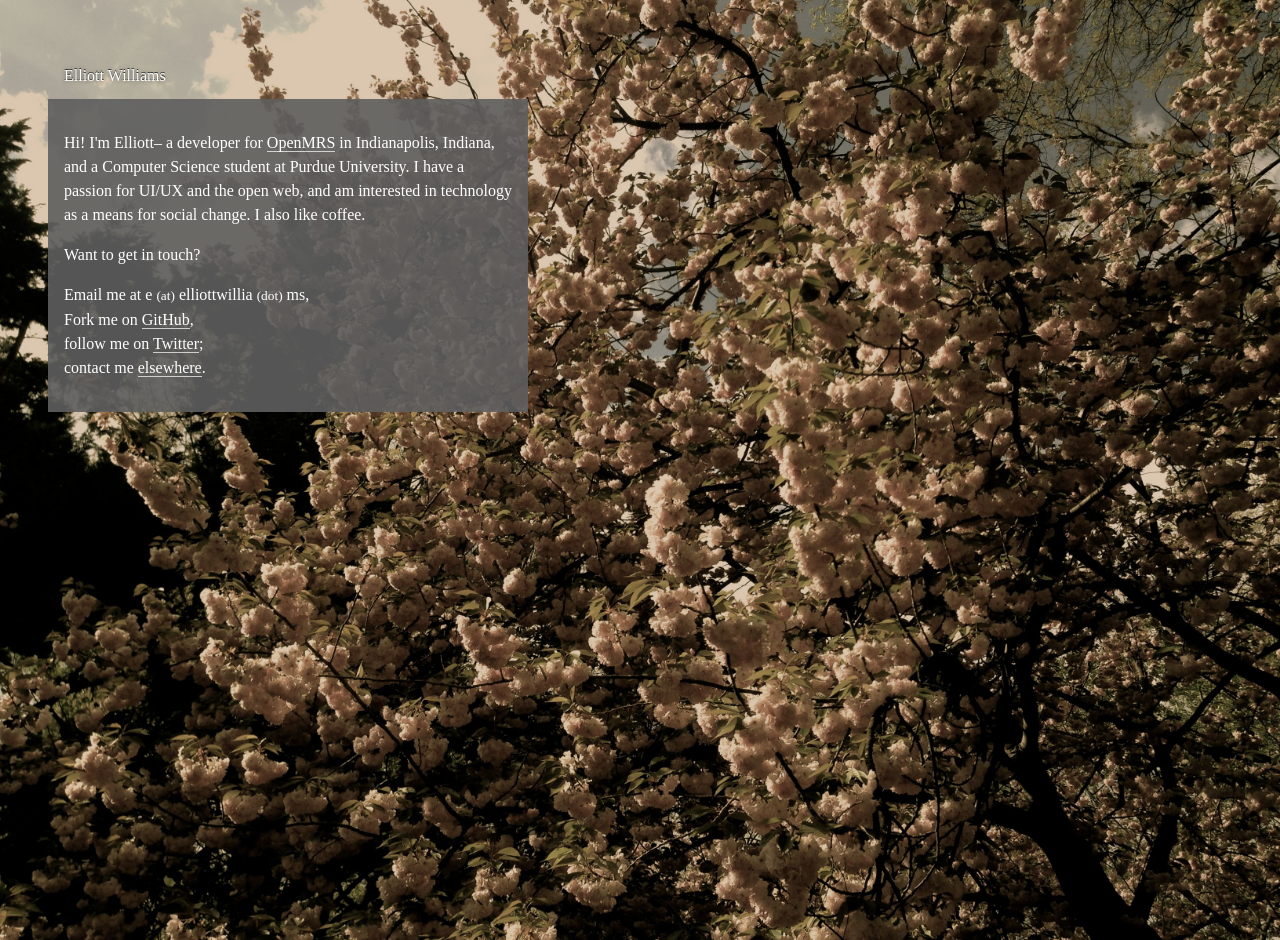
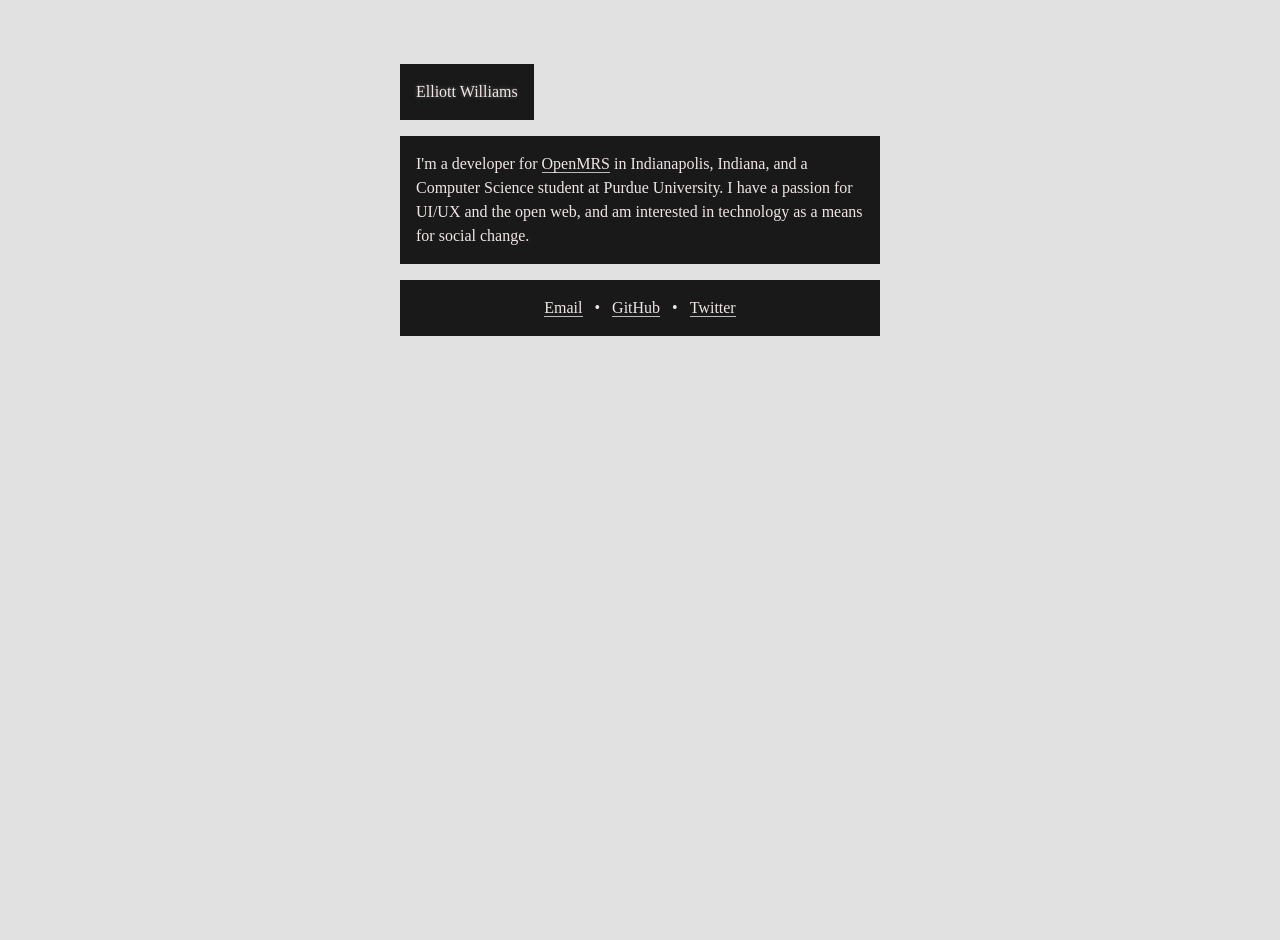
Before and after one commit to elliottwilliams/elliottwilliams.github.com, a PHP site: page / in a window 1280 px wide. Run offline with PHP 8.4, Linux system fonts and the light colour scheme; some libraries are stand-ins or nearby versions; some web fonts are replaced.

Commit message:
Lil' overhaul

```diff
--- a/css/style.css
+++ b/css/style.css
@@ -1,41 +1,58 @@
+@charset "UTF-8";
 @import url(http://fonts.googleapis.com/css?family=PT+Serif+Caption:400,400italic);
-/* line 7, ../scss/style.scss */
+/* line 11, ../scss/style.scss */
+.block, h1, section {
+  padding: 1em;
+  margin: 0 -1em 1em;
+  background-color: #191919;
+}
+/* line 16, ../scss/style.scss */
+.block p:first-child, h1 p:first-child, section p:first-child {
+  margin-top: 0;
+}
+/* line 20, ../scss/style.scss */
+.block p:last-child, h1 p:last-child, section p:last-child {
+  margin-bottom: 0;
+}
+
+/* line 25, ../scss/style.scss */
 body {
-  background-color: #c3c3c3;
-  color: #fff;
+  background-color: #e1e1e1;
+  color: #f0e6e6;
   font: 300 1em/1.5em 'PT Serif Caption', serif;
   max-width: 28em;
-  margin: 4em;
+  margin: 4em auto;
 }
 @media (max-width: 36em) {
-  /* line 7, ../scss/style.scss */
+  /* line 25, ../scss/style.scss */
   body {
     margin: 4em 11.11%;
   }
 }
 
-/* line 19, ../scss/style.scss */
+/* line 38, ../scss/style.scss */
 a, a:link, a:visited {
-  color: #fff;
+  color: #f0e6e6;
   text-decoration: none;
   border-bottom: 1px solid rgba(255, 255, 255, 0.7);
   margin-bottom: -1px;
 }
 
-/* line 25, ../scss/style.scss */
+/* line 44, ../scss/style.scss */
 a:hover {
   border-bottom-color: #fff;
 }
 
-/* line 29, ../scss/style.scss */
+/* line 48, ../scss/style.scss */
 h1 {
+  display: inline-block;
   font-size: 1em;
   font-weight: normal;
-  color: #fff;
-  text-shadow: 0 -1px #333333, 0 0 4px #5f5f5f;
+  color: #f0e6e6;
+  text-shadow: 0 -1px #333, 0 0 4px #5f5f5f;
 }
 
-/* line 36, ../scss/style.scss */
+/* line 58, ../scss/style.scss */
 mark {
   background-color: rgba(255, 255, 255, 0.2);
   padding: 0.2em;
@@ -43,9 +60,23 @@ mark {
   color: inherit;
 }
 
-/* line 43, ../scss/style.scss */
-section {
-  padding: 1em;
-  margin: 0 -1em -1em;
-  background-color: rgba(95, 95, 95, 0.9);
+/* line 69, ../scss/style.scss */
+ul.contact {
+  list-style: none;
+  margin: 0;
+  padding: 0;
+  text-align: center;
 }
+/* line 75, ../scss/style.scss */
+ul.contact li {
+  display: inline;
+}
+/* line 78, ../scss/style.scss */
+ul.contact li:after {
+  content: "•";
+  padding: 0 0.5em;
+}
+/* line 83, ../scss/style.scss */
+ul.contact li:last-child:after {
+  content: none;
+}
--- a/index.html
+++ b/index.html
@@ -9,15 +9,17 @@
   <title>Elliott Williams</title>
 
   <link rel="stylesheet" href="css/style.css" media="screen" type="text/css" />
+  <!--
   <script src="http://code.jquery.com/jquery-2.1.1.min.js"></script>
   <script src="jquery.backstretch.min.js"></script>
 
   <script>
   $().ready(function() {
-    // To attach Backstrech as the body's background
+    To attach Backstrech as the body's background
     $.backstretch("bkgd.jpg");
   })
   </script>
+  -->
 
   <script src="ga.js"></script>
 
@@ -29,21 +31,27 @@
 
 <section>
   <p>
-    Hi! I'm Elliott&ndash; a developer for
-    <a href="http://openmrs.org">OpenMRS</a> in Indianapolis, Indiana, and a
-    Computer Science student at Purdue University. I have
-    a passion for UI/UX and the open web, and am interested in technology as
-    a means for social change. I also like coffee.
+    I'm a developer for <a href="http://openmrs.org">OpenMRS</a> in
+    Indianapolis, Indiana, and a Computer Science student at Purdue University.
+    I have a passion for UI/UX and the open web, and am interested in
+    technology as a means for social change.
   </p>
-  <p>
-    Want to get in touch?
-  </p>
-  <p>
-    Email me at e <small>(at)</small> elliottwillia <small>(dot)</small> ms,<br>
-    Fork me on <a href="http://github.com/elliottwilliams">GitHub</a>,<br>
-    follow me on <a href="http://twitter.com/elliottwil">Twitter</a>;<br>
-    contact me <a href="http://lkd.to/elliottwilliams">elsewhere</a>.
-  </p>
+</section>
+
+<section>
+
+  <ul class="contact">
+    <li>
+      <a href="http://www.google.com/recaptcha/mailhide/d?k=01izhQl-2cWBF7xicymq5TIQ==&c=YYUJINXx6PnPcIG-ZiafIX129bQwcrudcu8CrYDaxAM=">Email</a>
+    </li>
+    <li>
+      <a href="http://github.com/elliottwilliams">GitHub</a>
+    </li>
+    <li>
+      <a href="http://twitter.com/elliottwil">Twitter</a>
+    </li>
+  </ul>
+
 </section>
 
 </body>
--- a/scss/style.scss
+++ b/scss/style.scss
@@ -3,21 +3,40 @@
 @import url(http://fonts.googleapis.com/css?family=PT+Serif+Caption:400,400italic);
 
 $dim: rgba(255,255,255,0.7);
+$blockbg: rgb(25, 25, 25);
+$blockbg-grey: rgba(95, 95, 95, 0.90);
+$pagebg: rgb(225,225,225);
+$textcolor: rgb(240,230,230);
+
+.block {
+  padding: 1em;
+  margin: 0 -1em 1em;
+  background-color: $blockbg;
+
+  p:first-child {
+    margin-top: 0;
+  }
+
+  p:last-child {
+    margin-bottom: 0;
+  }
+}
 
 body {
-  background-color: rgb(195,195,195);
-  color: #fff;
+  background-color: $pagebg;
+  color: $textcolor;
   font: 300 1em/1.5em 'PT Serif Caption', serif;
   max-width: 28em;
-  margin: 4em;
+  margin: 4em auto;
 
   @media (max-width: 36em) {
     margin: 4em 11.11%;
   }
+
 }
 
 a, a:link, a:visited {
-  color: #fff;
+  color: $textcolor;
   text-decoration: none;
   border-bottom: 1px solid $dim;
   margin-bottom: -1px;
@@ -27,9 +46,12 @@ a:hover {
 }
 
 h1 {
+  @extend .block;
+  display: inline-block;
+
   font-size: 1em;
   font-weight: normal;
-  color: #fff;
+  color: $textcolor;
   text-shadow: 0 -1px #333, 0 0 4px rgb(95,95,95);
 }
 
@@ -41,7 +63,25 @@ mark {
 }
 
 section {
-  padding: 1em;
-  margin: 0 -1em -1em;
-  background-color: rgba(95, 95, 95, 0.90);
+  @extend .block;
 }
+
+ul.contact {
+  list-style: none;
+  margin: 0;
+  padding: 0;
+  text-align: center;
+
+  li {
+    display: inline;
+
+    &:after {
+      content: "•";
+      padding: 0 0.5em;
+    }
+
+    &:last-child:after {
+      content: none;
+    }
+  }
+}
```
